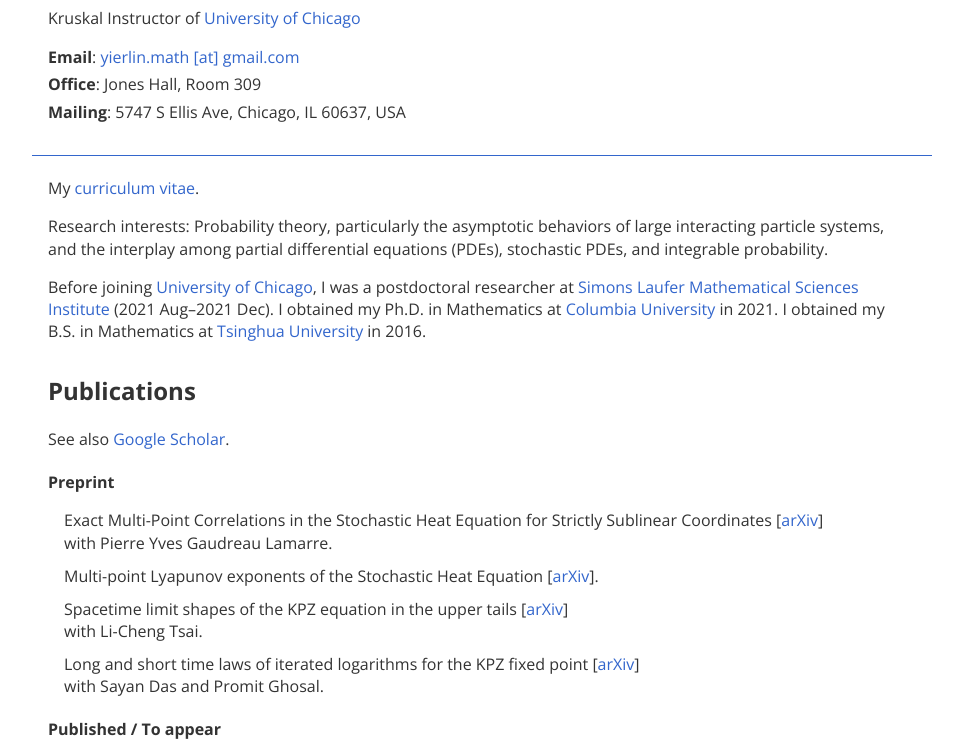
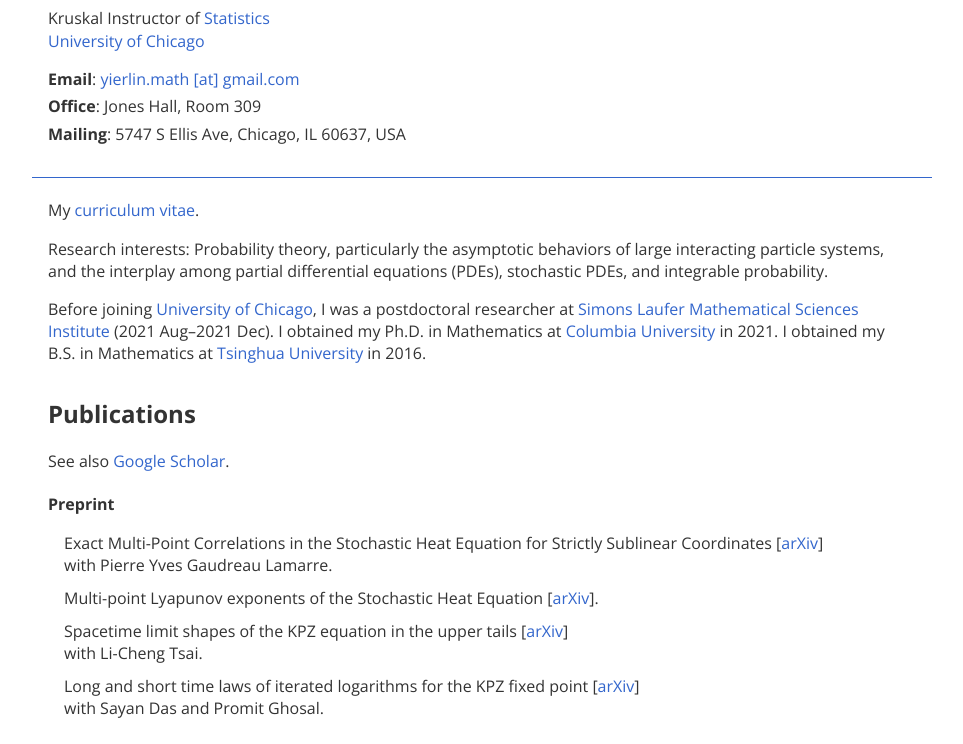
Before and after one commit to random1106/random1106.github.io, a plain HTML site: page index.html in a window 1280 px wide. Shown: the part 96-840 px from the top of the page, without its empty margins (158-1121 px from the left). Drawn offline with nearby package versions, Linux system fonts and the light colour scheme.

Commit message:
Update index.html

```diff
--- a/index.html
+++ b/index.html
@@ -86,7 +86,7 @@
       <div>
         <h1 id="yier-lin" itemprop="name">Yier Lin</h1>
         <p><span itemprop="jobTitle">Kruskal Instructor of </span>
-        <!--<a href="https://stat.uchicago.edu/">Statistics</a><br>-->
+        <a href="https://stat.uchicago.edu/">Statistics</a><br>
           <a href="https://www.uchicago.edu/"><span itemprop="affiliation">University of Chicago</span></a></p>
         <a name="contact"></a><ul class="contact">
            <li><b>Email</b>: <span itemprop="email" style="color: #36C;">yierlin.math [at] gmail.com</span></li>
```
